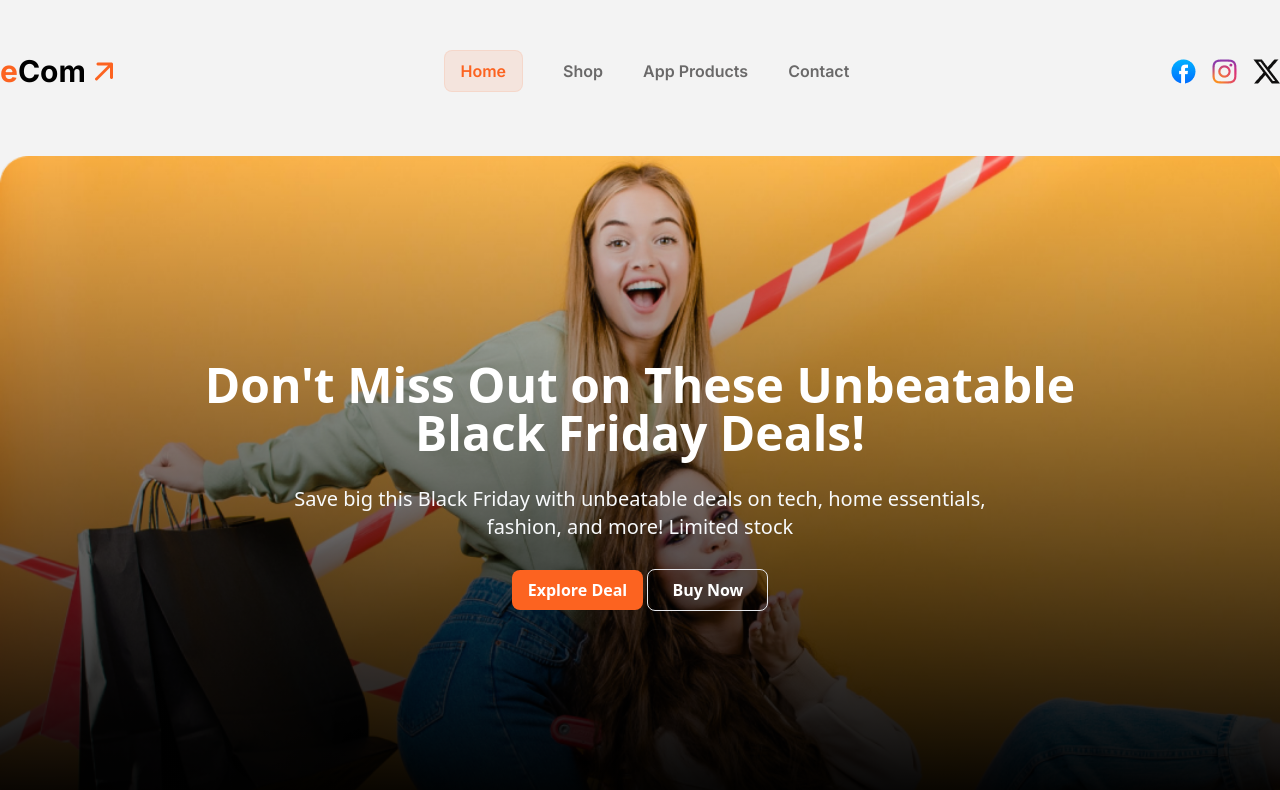
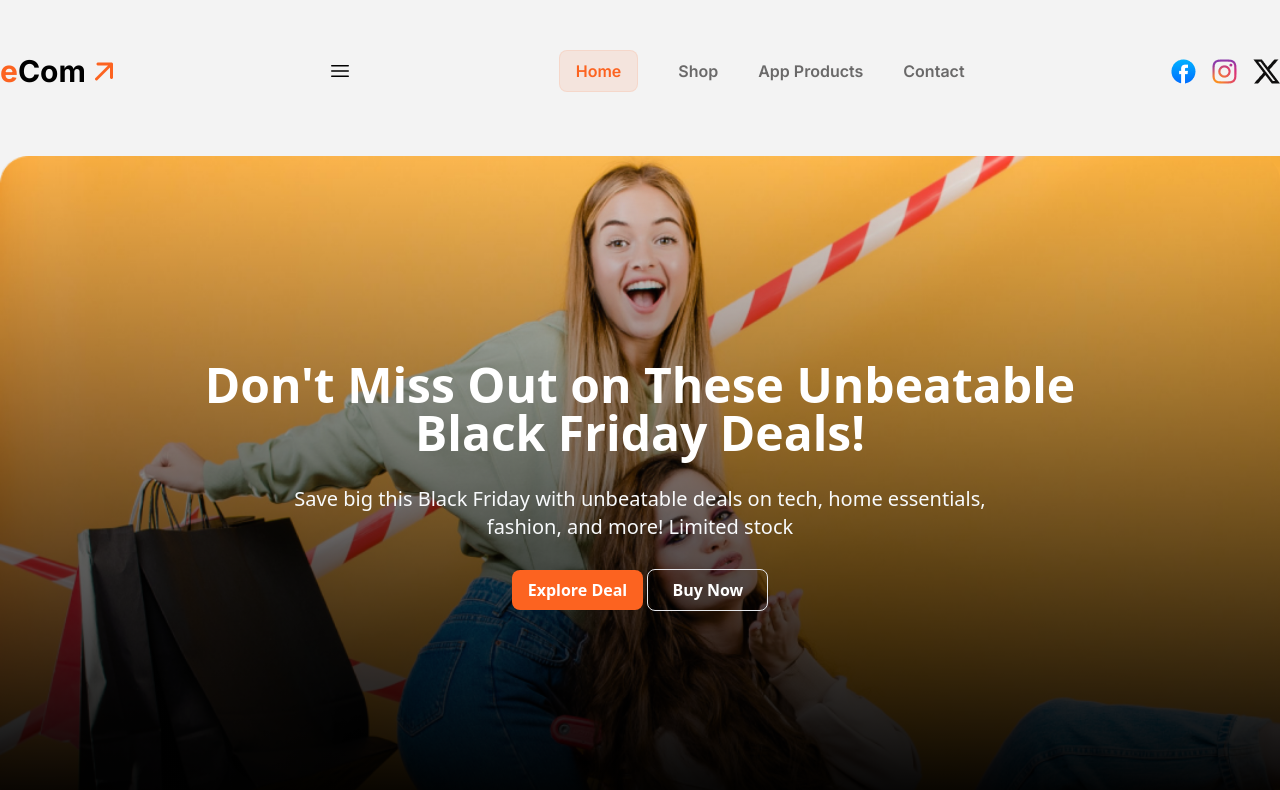
Before and after one commit to alamin113200/Project, a plain HTML site: page index.html in a window 1280 px wide. Shown: the top 790 px of the page. Drawn offline with nearby package versions, Linux system fonts and the light colour scheme; files whose address does not match are found by name.

Commit message:
Update index.html

```diff
--- a/index.html
+++ b/index.html
@@ -33,7 +33,7 @@
                     <img src="logo.png" alt="logo">
                 </div>
 
-                <div class="md:hidden">
+                <div class="md:hidden lg:block">
                     <svg xmlns="http://www.w3.org/2000/svg" fill="none" viewBox="0 0 24 24" stroke-width="1.5" stroke="currentColor" class="size-6">
                         <path stroke-linecap="round" stroke-linejoin="round" d="M3.75 6.75h16.5M3.75 12h16.5m-16.5 5.25h16.5" />
                     </svg>
```
